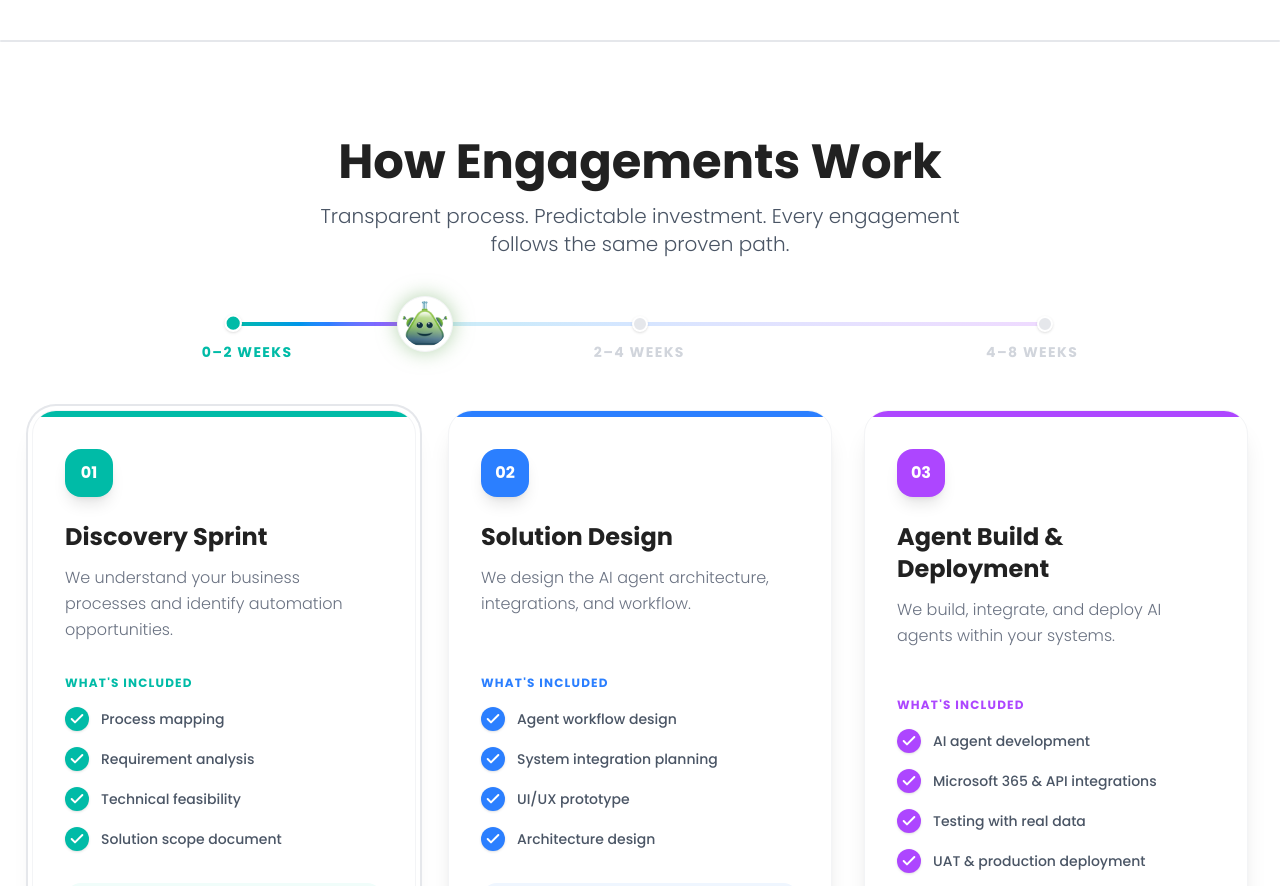
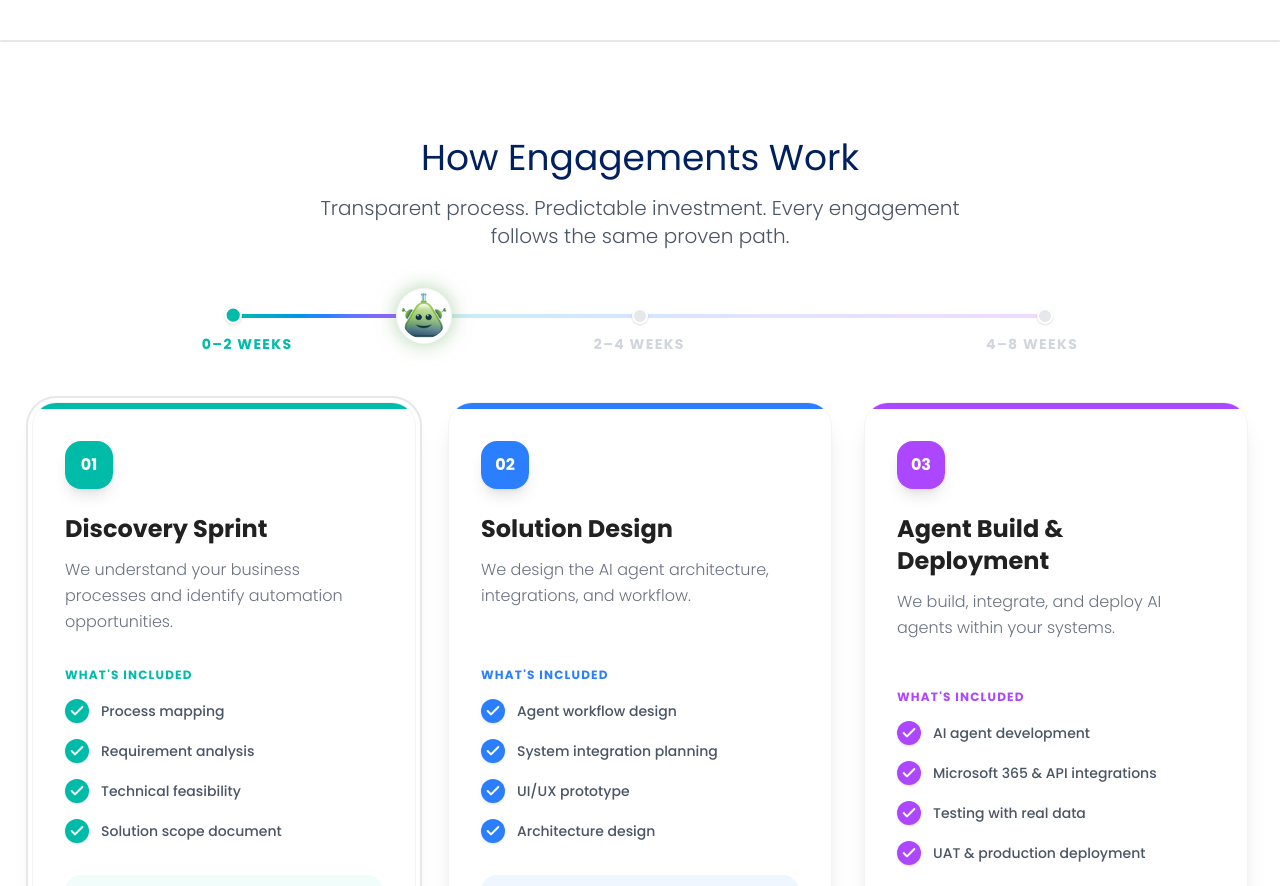
Before and after one commit to A365shift-DevTeam/A365-Automation, a React (Vite) app: page / in a window 1280 px wide. Shown: the part 4600-5486 px from the top of the page. Built offline with nearby package versions, Linux system fonts and the light colour scheme.

Commit message:
header changed

```diff
--- a/src/components/sections/HowEngagementsWork.tsx
+++ b/src/components/sections/HowEngagementsWork.tsx
@@ -65,7 +65,7 @@ export default function HowEngagementsWork() {
     <section id="how-it-works" className="relative py-16 md:py-24 bg-white dark:bg-gray-950" ref={sectionRef}>
       <div className="max-w-7xl mx-auto px-6 lg:px-8">
         <div className="text-center mb-16">
-          <h2 className="text-3xl md:text-5xl font-bold mb-4 text-gray-900 dark:text-gray-50">How Engagements Work</h2>
+          <h2 className="text-2xl md:text-4xl mb-4 section-title">How Engagements Work</h2>
           <p className="text-gray-600 dark:text-gray-400 max-w-2xl mx-auto text-lg md:text-xl font-light">
             Transparent process. Predictable investment. Every engagement follows the same proven path.
           </p>
```
